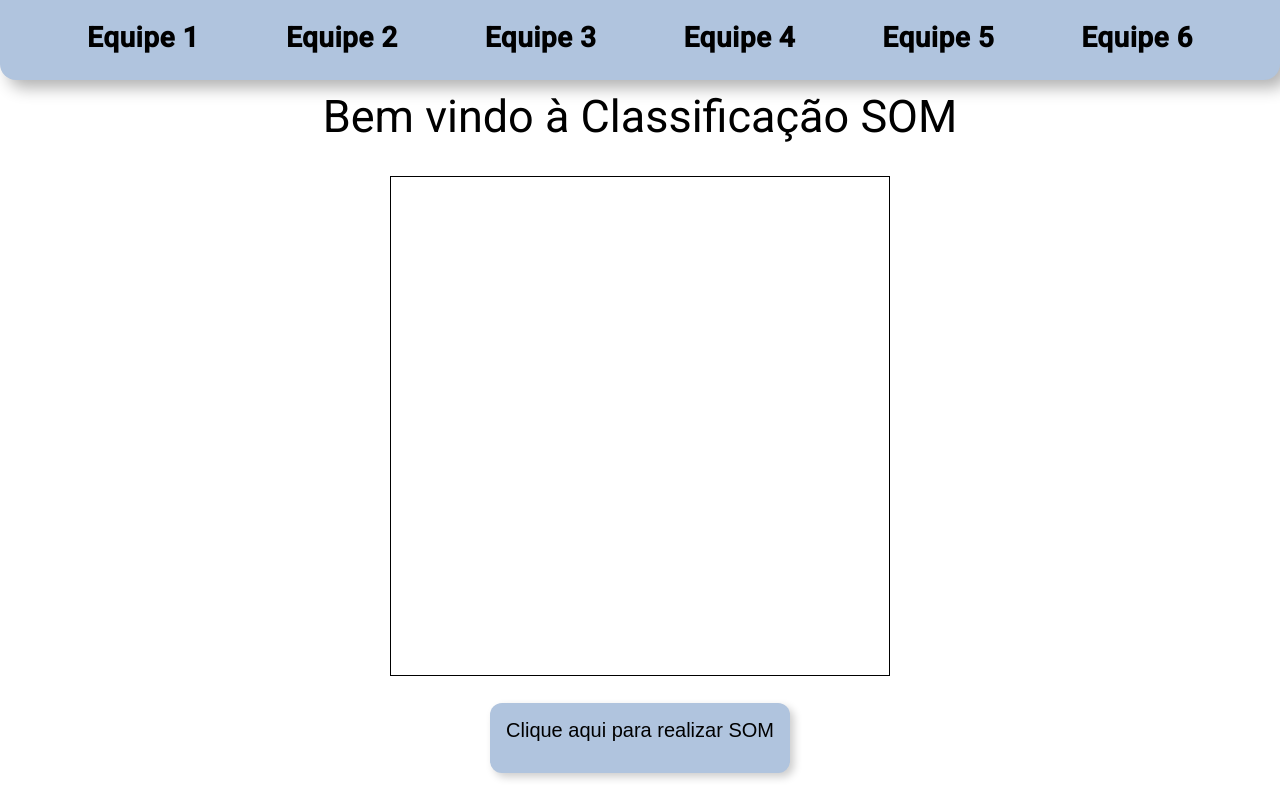
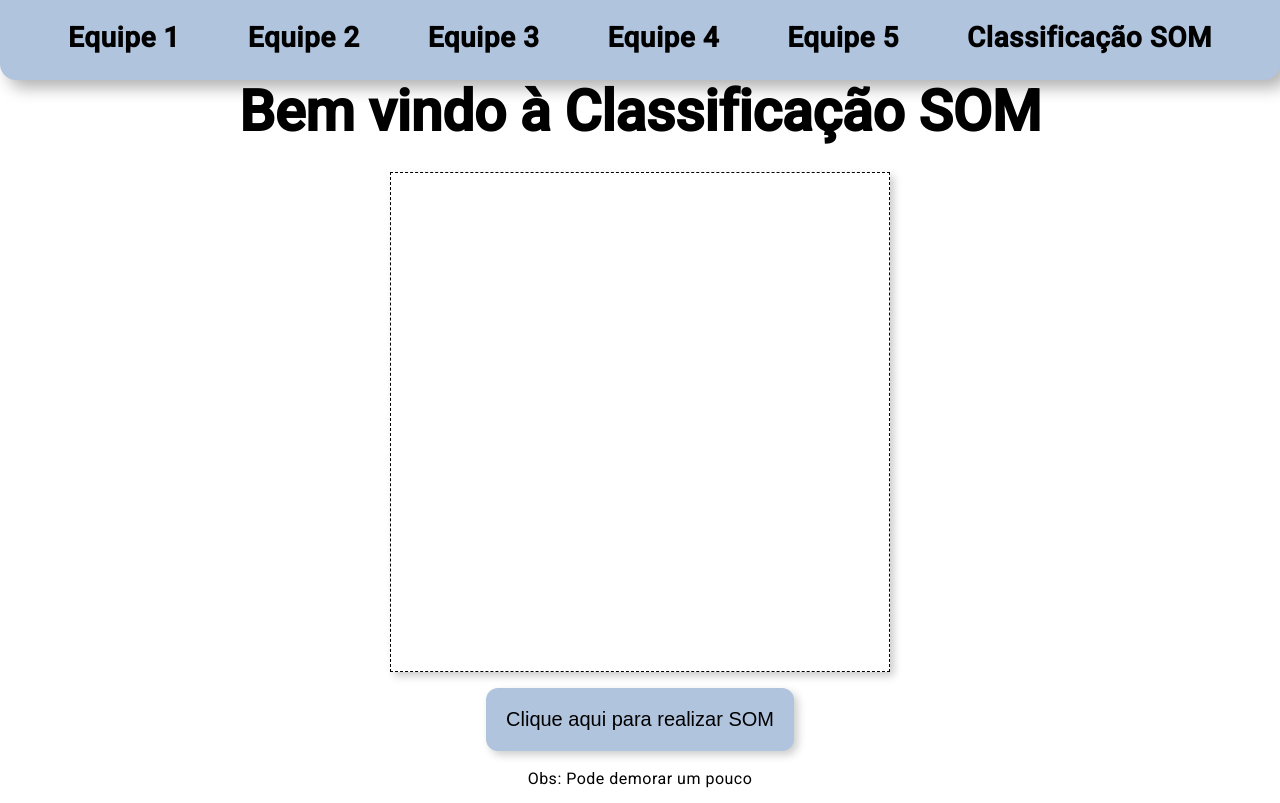
Before and after one commit to D4NL18/TIC2un, an Angular app in the folder som-frontend/: page / in a window 1280 px wide. Built offline with nearby package versions, Linux system fonts and the light colour scheme.

Commit message:
Correções button, nav e som-results

```diff
--- a/som-frontend/src/app/components/button/button.component.scss
+++ b/som-frontend/src/app/components/button/button.component.scss
@@ -1,7 +1,7 @@
 @import "../../../styles/variables.scss";
 
 .container-button {
-    padding: 1rem;
+    padding: 1.25rem;
     margin: 1rem 0;
     border-radius: 0.75rem;
     background-color: $colorprimary;
@@ -11,6 +11,7 @@
 
     .text-button {
         font-size: 1.25rem;
+        margin: 0
     }
 }
 
--- a/som-frontend/src/app/components/nav/nav.component.html
+++ b/som-frontend/src/app/components/nav/nav.component.html
@@ -5,6 +5,6 @@
         <li><a class="nav-text" href="">Equipe 3</a></li>
         <li><a class="nav-text" href="">Equipe 4</a></li>
         <li><a class="nav-text" href="">Equipe 5</a></li>
-        <li><a class="nav-text" href="som">Equipe 6</a></li>
+        <li><a class="nav-text" href="som">Classificação SOM</a></li>
     </ul>
 </nav>
--- a/som-frontend/src/app/components/som-results/som-results.component.scss
+++ b/som-frontend/src/app/components/som-results/som-results.component.scss
@@ -4,14 +4,14 @@
     flex-direction: column;
     justify-content: center;
     align-items: center;
-    // background-color: blue;
     width: 500px;
     height: 500px;
 
     .initial-som-result-box {
-        border: solid 1px black;
+        border: dashed 1px black;
         width: 100%;
         height: 100%;
+        box-shadow: 4px 4px 8px rgba(0, 0, 0, 0.2);
     }
 
     .loading-som-result-box {
--- a/som-frontend/src/app/views/som/som.component.html
+++ b/som-frontend/src/app/views/som/som.component.html
@@ -4,15 +4,16 @@
 <main class="som-page-main">
     <section class="som-page-container">
         <div class="som-page-title-container">
-            <h2>
+            <h1>
                 Bem vindo à Classificação SOM
-            </h2>
+            </h1>
         </div>
         <div class="som-page-img-box">
             <app-som-results />
         </div>
-        <div>
+        <div class="som-button-box">
             <app-button (click)="onTrainSom()">Clique aqui para realizar SOM</app-button>
+            <p>Obs: Pode demorar um pouco</p>
         </div>
     </section>
 </main>
--- a/som-frontend/src/app/views/som/som.component.scss
+++ b/som-frontend/src/app/views/som/som.component.scss
@@ -12,7 +12,12 @@
         justify-content: space-evenly;
 
         .som-page-title-container {
-            font-size: 2rem;
+            font-size: 1.75rem;
+
+
+            h1 {
+                font-weight: bold;
+            }
         }
 
         .som-page-img-box {
@@ -26,6 +31,14 @@
                 background-color: blue;
             }
         }
+        .som-button-box {
+            display: flex;
+            flex-direction: column;
+            justify-content: center;
+            align-items: center;
+            width: 100%;
+            font-size: 1rem;
+        }
     }
 
 }
```
